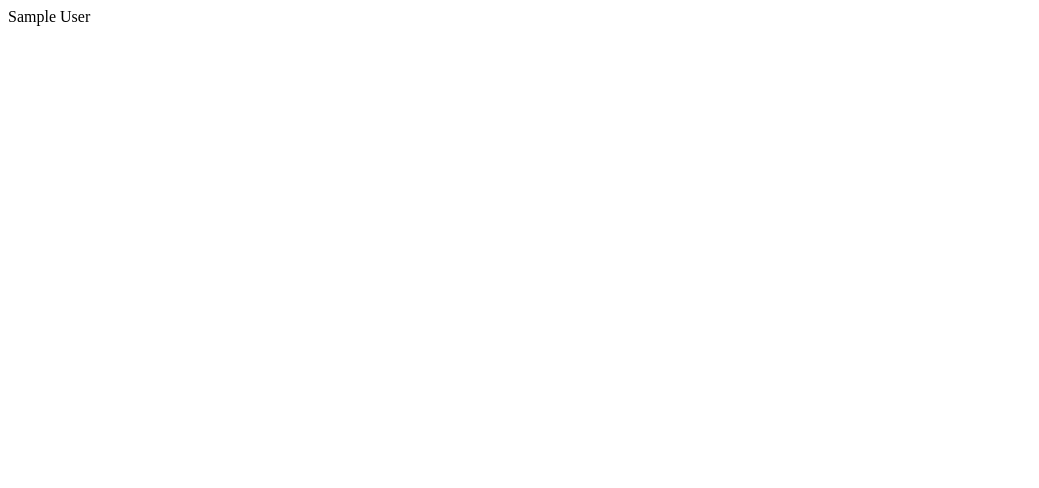
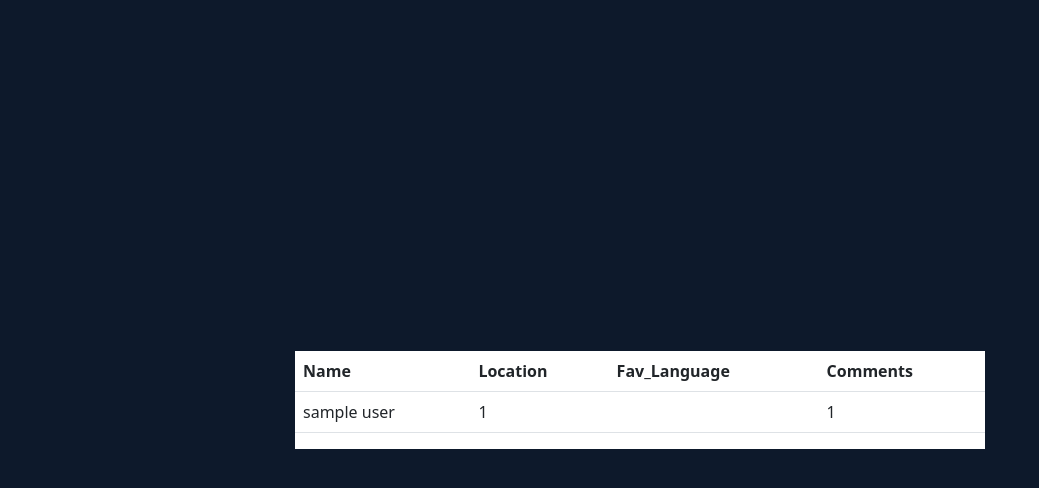
Before and after one commit to NickBarkerDev/dojo_survey, a Flask app: page /result in a window 1280 px wide. Before the commit the part shown is almost empty. Shown: the top 488 px of the page, without its empty margins (0-1039 px from the left). Run offline with Flask 2, Linux system fonts and the light colour scheme; the visitor is signed in with stand-in values (Sample User, id 1).

Commit message:
added an HTML table containing form submission data and added styles for the result page

```diff
--- a/flask_app/controllers/routes.py
+++ b/flask_app/controllers/routes.py
@@ -18,5 +18,10 @@
     session['location'] = request.form['location']
     session['favorite_language'] = request.form['favorite_language']
     session['comments'] = request.form['comments']
+    return redirect('/result')
 
-    return redirect('/result')
+
+@app.route('/clear')
+def clear():
+    session.clear()
+    return redirect('/')
--- a/flask_app/static/css/style.css
+++ b/flask_app/static/css/style.css
@@ -14,7 +14,7 @@
 }
 
 .container {
-    width: 420px;
+    width: 26rem;
 }
 
 .form-group {
@@ -50,3 +50,8 @@
     padding: 0.5rem 2rem;
     border-radius: 8px;
 }
+
+.results-container {
+    width: 43.125rem;
+    background-color: white;
+}
--- a/flask_app/templates/index.html
+++ b/flask_app/templates/index.html
@@ -3,7 +3,6 @@
 <head>
     <meta charset="UTF-8">
     <meta name="viewport" content="width=device-width, initial-scale=1.0">
-    <!-- CSS only -->
     <link href="https://cdn.jsdelivr.net/npm/bootstrap@5.2.0-beta1/dist/css/bootstrap.min.css" rel="stylesheet" integrity="sha384-0evHe/X+R7YkIZDRvuzKMRqM+OrBnVFBL6DOitfPri4tjfHxaWutUpFmBp4vmVor" crossorigin="anonymous">
     <link rel="stylesheet" href="{{ url_for('static', filename='css/style.css') }}">
     <title>Dojo Survey!</title>
--- a/flask_app/templates/result.html
+++ b/flask_app/templates/result.html
@@ -3,11 +3,30 @@
 <head>
     <meta charset="UTF-8">
     <meta name="viewport" content="width=device-width, initial-scale=1.0">
-    <title>Document</title>
+    <link href="https://cdn.jsdelivr.net/npm/bootstrap@5.2.0-beta1/dist/css/bootstrap.min.css" rel="stylesheet" integrity="sha384-0evHe/X+R7YkIZDRvuzKMRqM+OrBnVFBL6DOitfPri4tjfHxaWutUpFmBp4vmVor" crossorigin="anonymous">
+    <link rel="stylesheet" href="{{ url_for('static', filename='css/style.css') }}">
+    <title>Survey Results</title>
 </head>
 <body>
-    <div class="name">
-        {{ session['name'] }}
+    <div class="results-container">
+        <table class="table table-hover">
+            <thead>
+            <tr>
+                <th scope="col">Name</th>
+                <th scope="col">Location</th>
+                <th scope="col">Fav_Language</th>
+                <th scope="col">Comments</th>
+            </tr>
+            </thead>
+
+            <tbody>
+                <td>{{ session['name'].lower() }}</td>
+                <td>{{ session['location'] }}</td>
+                <td>{{ session['favorite_language'] }}</td>
+                <td>{{ session['comments'] }}</td>
+            </tbody>
+
+        </table>
     </div>
 </body>
 </html>
```
